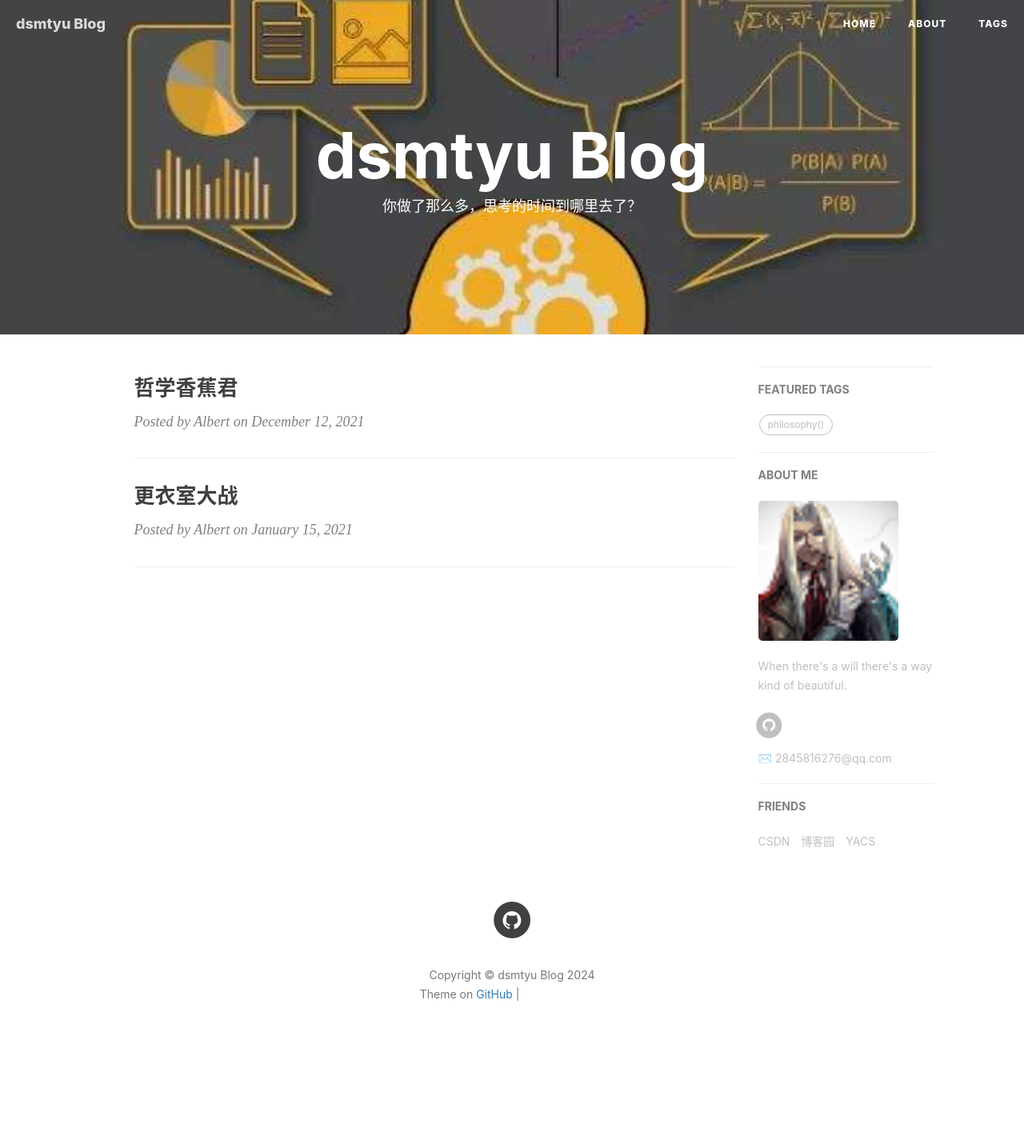
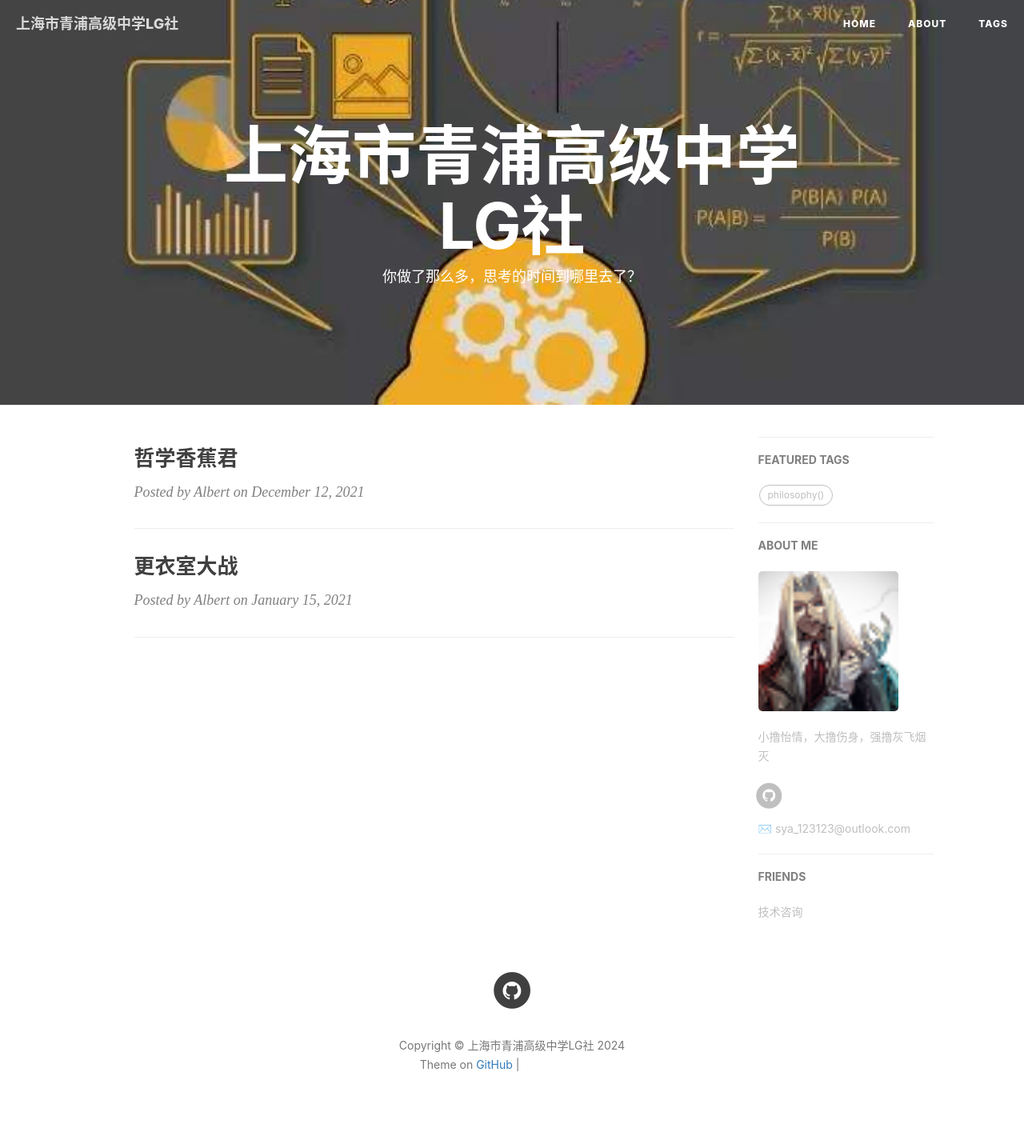
Before and after one commit to Dsmtyu/Dsmtyu.github.io, a Jekyll site: the page built from index.html, in a window 1280 px wide. Shown: the whole page at 80% size. Built offline with Jekyll 4.4.1, drawn with Linux system fonts in a browser that asks for light colours; nearby versions of some CDN libraries; the list of posts is cut into pages by our own code; comment, search, counter and statistics services are not loaded; before the commit the page ends 1347 px from its top, so only the background shows below that; grey boxes are pictures that could not be loaded.

Commit message:
Update _config.yml
v1.0.0

```diff
--- a/_config.yml
+++ b/_config.yml
@@ -1,17 +1,17 @@
 # Site settings
-title: dsmtyu Blog
-SEOTitle: 吴的博客 | dsmtyu Blog
+title: 上海市青浦高级中学LG社
+SEOTitle: LG社官网
 header-img: img/post-bg-rwd.jpg
-email: 2845816276@qq.com
-description: "Never forget why you start."
-keyword: "dsmtyu, blog"
+email: sya_123123@outlook.com
+description: "永远的石楠花"
+keyword: "青中，LG社"
 url: "https://dsmtyu.github.io/"          # your host, for absolute URL
 baseurl: ""      # for example, '/blog' if your blog hosted on 'host/blog'
 github_repo: "https://github.com/dsmtyu/dsmtyu.github.io.git" # you code repository
 
 # Sidebar settings
 sidebar: true                           # whether or not using Sidebar.
-sidebar-about-description: "When there's a will there's a way kind of beautiful."
+sidebar-about-description: "小撸怡情，大撸伤身，强撸灰飞烟灭"
 sidebar-avatar: /img/about.jpg      # use absolute URL, seeing it's used in both `/` and `/about/`
 
 
@@ -19,12 +19,12 @@ sidebar-avatar: /img/about.jpg      # use absolute URL, seeing it's used in both
 # SNS settings
 RSS: false
 # weibo_username:     none
-zhihu_username:    Dsmtyu
+# zhihu_username:    Dsmtyu
 github_username:    Dsmtyu
-csdn_username:    Dsmtyu
-#facebook_username:  none
-#jianshu_username:   none
-#twitter_username:   none
+# csdn_username:    Dsmtyu
+# facebook_username:  none
+# jianshu_username:   none
+# twitter_username:   none
 
 
 
@@ -100,13 +100,7 @@ service-worker: true
 # Friends
 friends: [
     {
-        title: "CSDN",
-        href: "https://blog.csdn.net/Albert_wuchenyu?spm=1000.2115.3001.5343"
-    },{
-        title: "博客园",
-        href: "https://home.cnblogs.com/u/2735791"
-    },{
-        title: "YACS",
-        href: "https://iai.sh.cn/profile/6091"
+        title: "技术咨询",
+        href: "https://github.com/qinpugaojizhongxuelgshe"
     }
 ]
```
